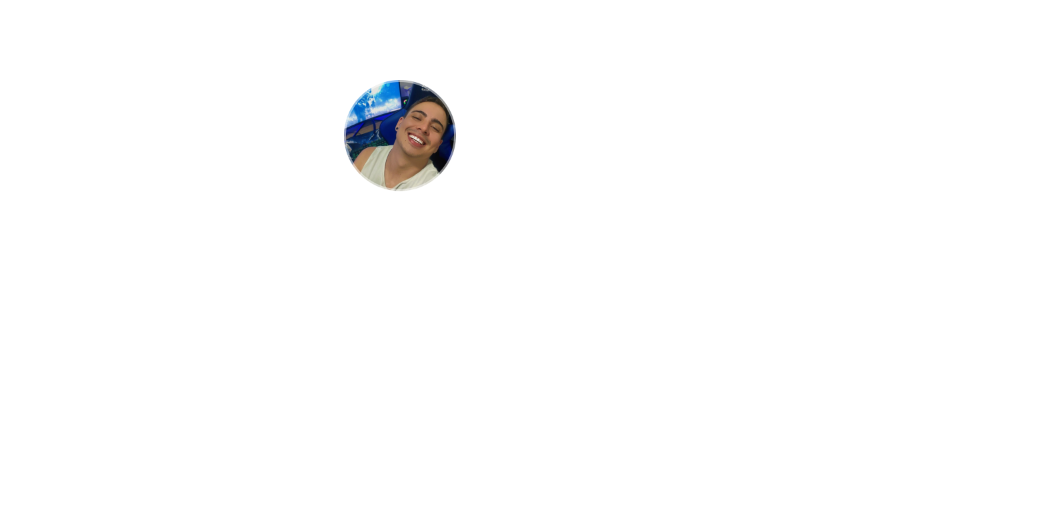
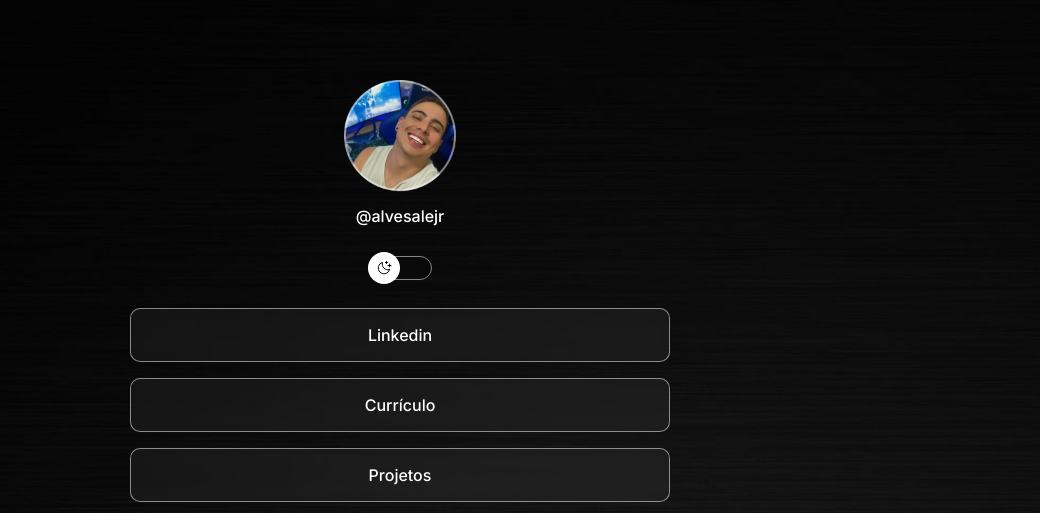
Before and after one commit to alvesalejr/projetinho-card, a plain HTML site: page index.html in a window 1280 px wide. Shown: the top 513 px of the page, without its empty margins (240-1280 px from the left). Drawn offline with nearby package versions, Linux system fonts and the light colour scheme; the site is published under a folder, as on GitHub Pages, so addresses that start at the root find nothing.

Commit message:
Initial Project

```diff
--- a/src/style.css
+++ b/src/style.css
@@ -8,15 +8,15 @@
   --text-color: white;
   --text-color2: aqua;
   --stroke-color: rgba(255, 255, 255, 0.5);
-  --bg-url: url(/assets/bg.png);
-  --switch-bg-url: url(/assets/moon-stars.svg);
+  --bg-url: url(../assets/bg.png);
+  --switch-bg-url: url(../assets/moon-stars.svg);
 }
 
 .light {
   --text-color: black;
-  --bg-url: url(/assets/bg2.png);
+  --bg-url: url(../assets/bg2.png);
   --stroke-color: rgba(0, 0, 0, 0.5);
-  --switch-bg-url: url(/assets/sun.svg);
+  --switch-bg-url: url(../assets/sun.svg);
 }
 
 body {
```
